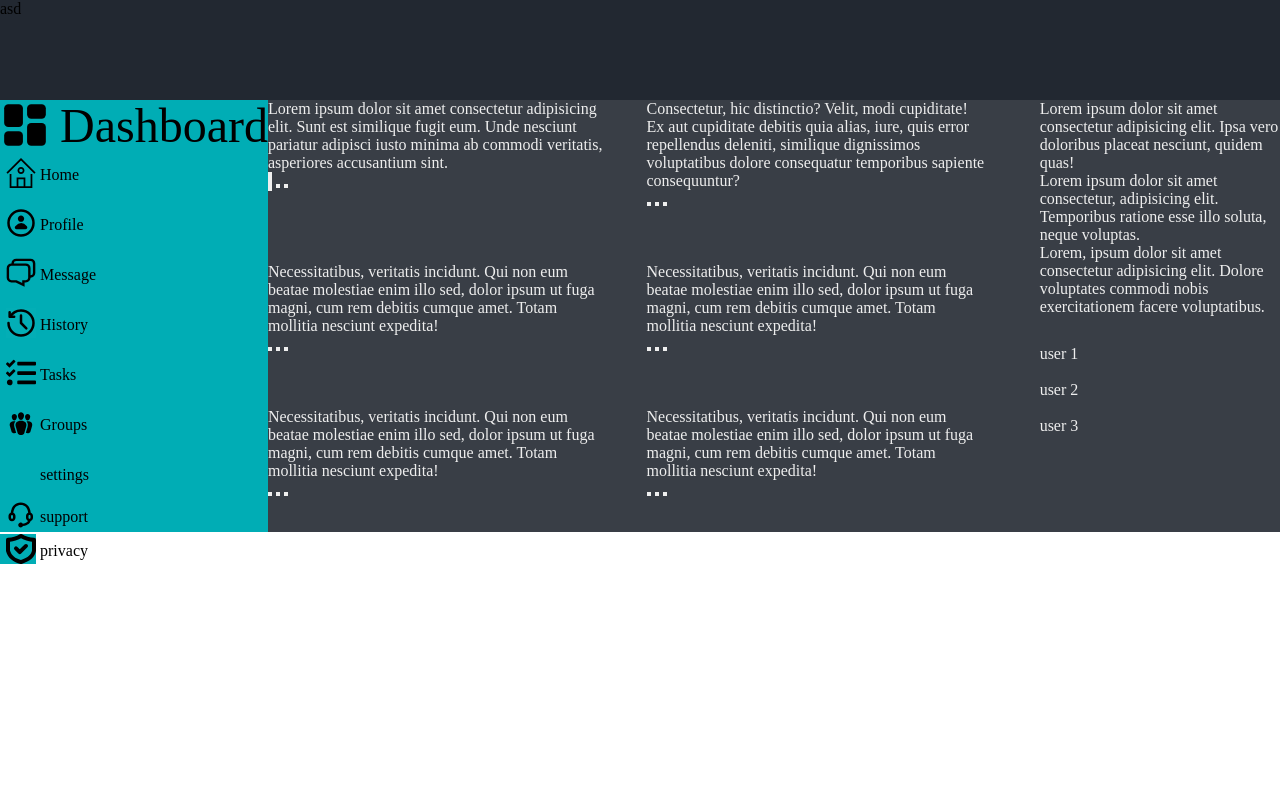
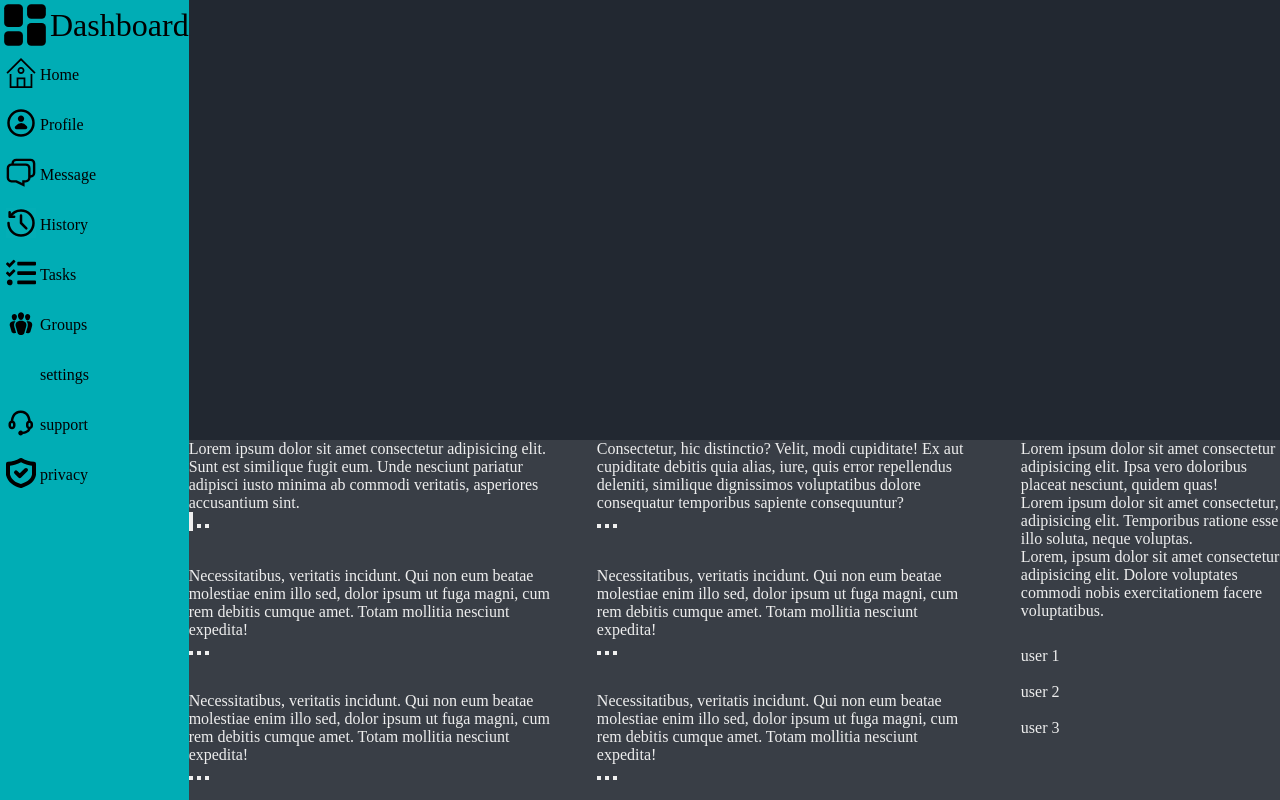
Before and after one commit to ZeyadAttia5/Admin-Dashboard, a plain HTML site: page index.html in a window 1280 px wide. Drawn offline with Linux system fonts and the light colour scheme.

Commit message:
fixed a bug where the hero took 100% of the first row

```diff
--- a/index.html
+++ b/index.html
@@ -13,7 +13,7 @@
     <div class="container">
         <div class="sidebar">
             <div class="dashboard"><img src="SVGs/dashboard.svg" alt=""></div>
-            <p style="padding-left: 20px; font-size: 3rem;">Dashboard</p>
+            <p style="padding-left: 10px; font-size: 2rem;">Dashboard</p>
             <div class="sidebar-icon"><button><img src="SVGs/home.svg" alt=""></button></div>
             <p>Home</p>
             <div class="sidebar-icon"><button><img src="SVGs/profile.svg" alt=""></button></div>
@@ -34,8 +34,7 @@
             <p>privacy</p>
         </div>
         <div class="hero">
-            <div>asd</div>
-        </div>
+            <div></div>
             <div class="main-content">
                 <div class="projects">
                     <div class="card">
@@ -117,6 +116,7 @@
                 </div>
             </div>
         </div>
+    </div>
 </body>
 
 </html>
--- a/styles.css
+++ b/styles.css
@@ -12,13 +12,15 @@ p{
 .container{
     display: grid;
     grid-template-columns: 1fr 6fr;
-    grid-template-rows: repeat(auto-fit, minmax(100px, 1fr));
-
+    grid-template-rows: repeat(auto-fit, minmax(250px, 100vh));
 }
 
 .hero{
-    grid-column: 1 / -1;
+    grid-column: 2 / -1;
+    grid-row: 1 / 2;
     background-color: #222831;
+    display: grid;
+    grid-template-rows: 1fr auto;
 }
 
 .dashboard {
@@ -43,7 +45,7 @@ p{
 }
 .sidebar{
     grid-column: 1;
-    grid-row: 2 / -1;
+    grid-row: 1 / -1;
     background-color: #00ADB5;
     display: grid;
     grid-template-rows: repeat(auto-fill, minmax(50px, 1fr));
```
Lines whose indentation alone changed are shown as unchanged.
